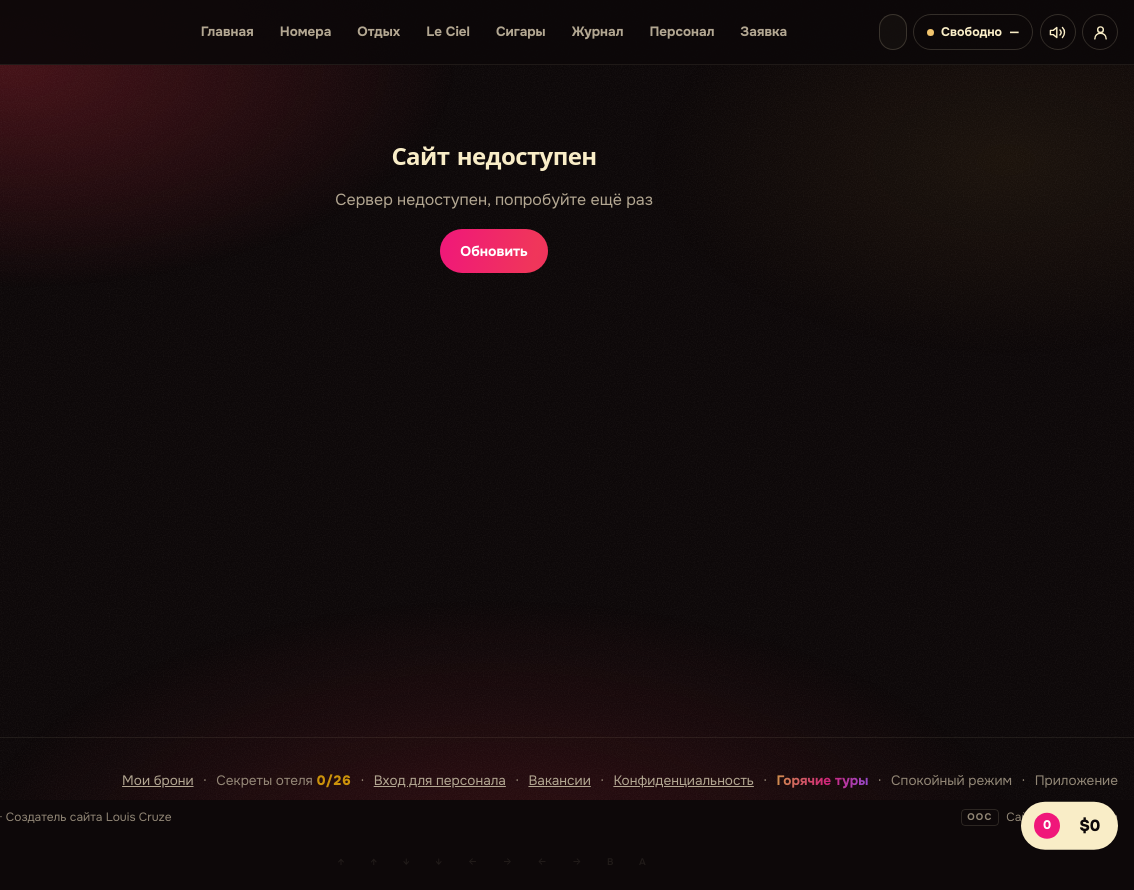
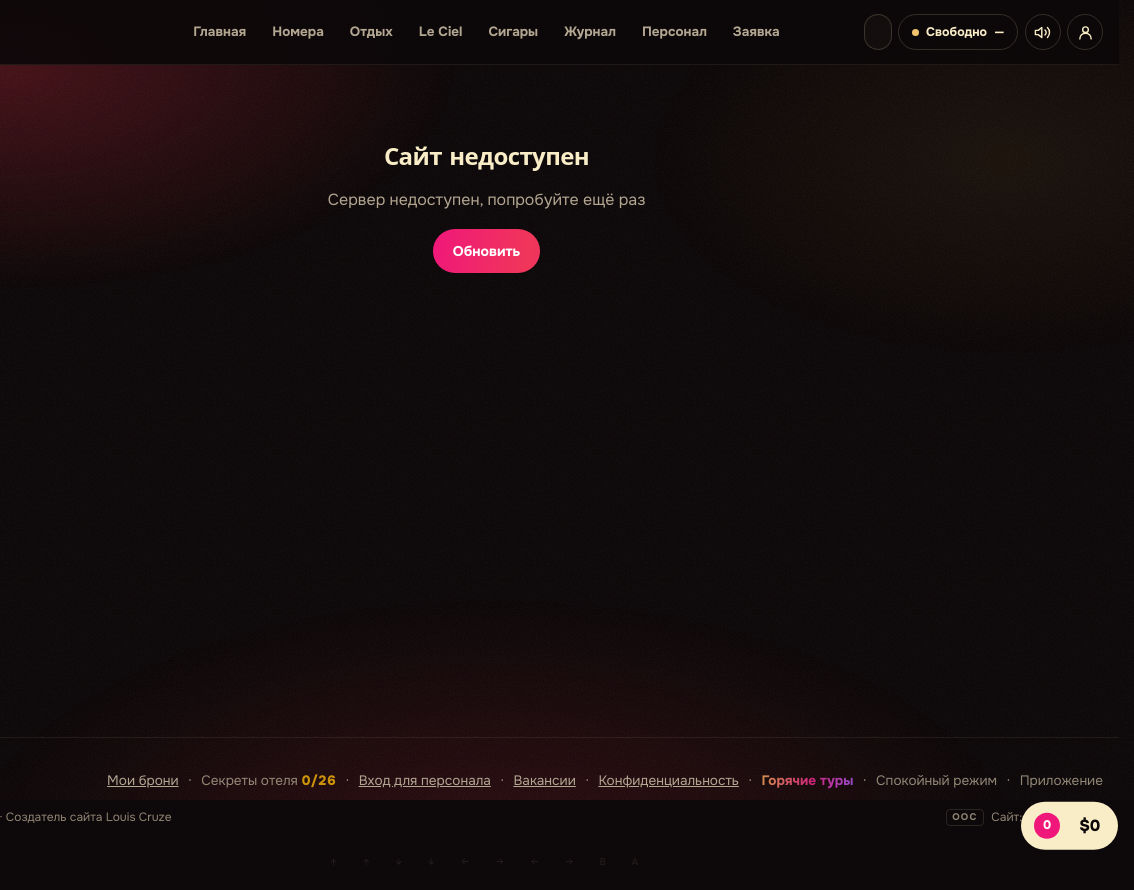
Before and after one commit to babyqmontana/mile-high-club, a website: page public/index.html in a window 1280 px wide. Shown: the full height of the page, 146-1280 px from the left. Drawn offline with Linux system fonts and the light colour scheme; no server answers; a web font is replaced by a local one.

Commit message:
Фикс: вёрстка не прыгает вбок при смене вкладок — полоса прокрутки всегда на месте
Co-Authored-By: Claude Opus 5.5 <noreply@anthropic.com>

```diff
--- a/public/css/app.css
+++ b/public/css/app.css
@@ -36,6 +36,8 @@
 html{-webkit-text-size-adjust:100%;scroll-padding-top:calc(var(--nav) + 0.75rem);font-size:16px}
 @media(min-width:1800px){html{font-size:calc(16px + (100vw - 1800px) * .0045)}}
 @media(min-width:3000px){html{font-size:calc(21px + (100vw - 3000px) * .004)}}
+/* место под полосу прокрутки всегда занято: на коротких вкладках она пропадала, и вся вёрстка прыгала вбок */
+html{overflow-y:scroll;scrollbar-gutter:stable}
 body{margin:0;background:var(--bg);color:var(--fg);font:400 1rem/1.6 var(--body);overflow-x:hidden;-webkit-font-smoothing:antialiased;transition:background-color .6s,color .6s}
 img{max-width:100%;display:block}
 a{color:inherit}
```
